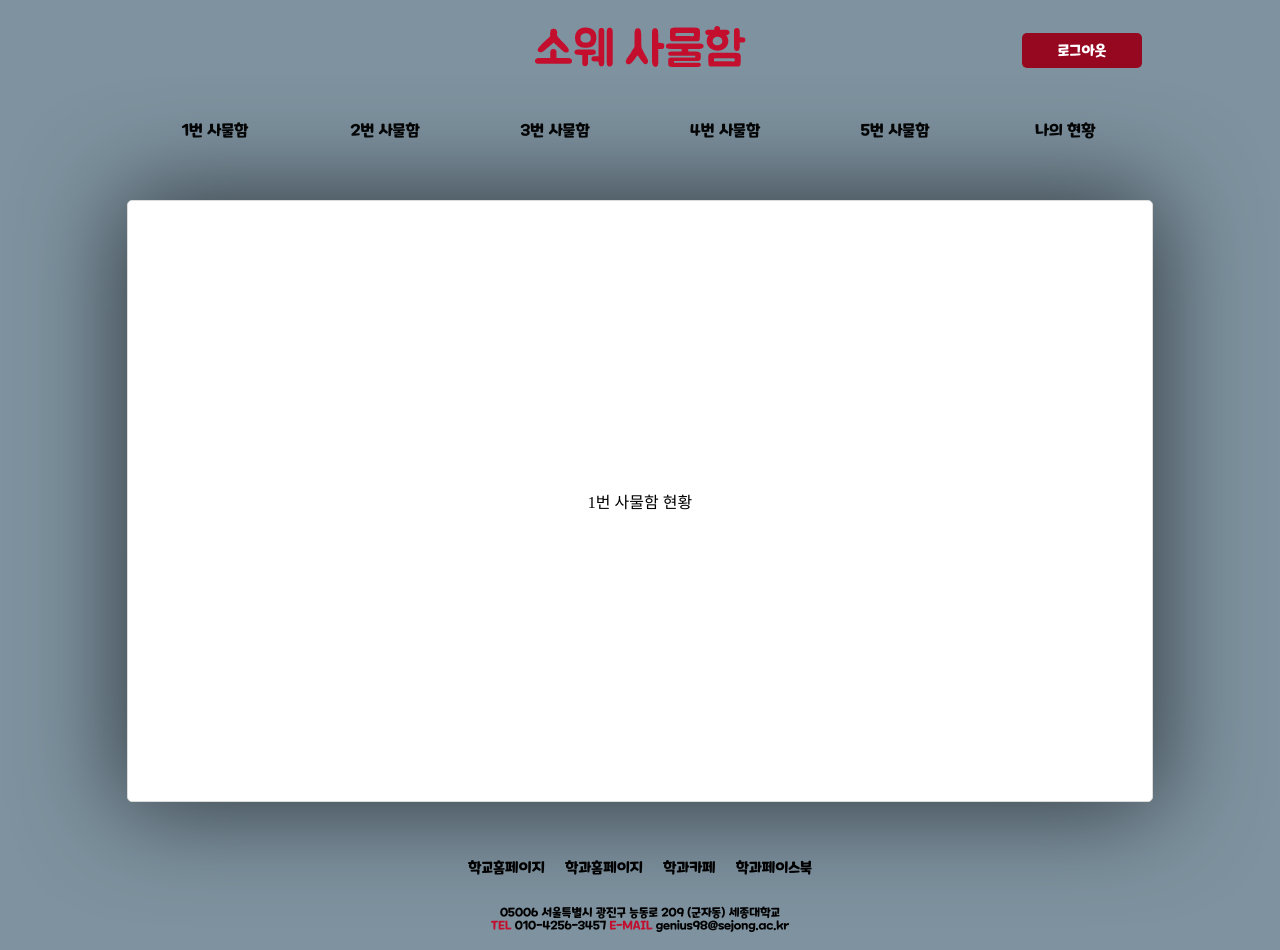
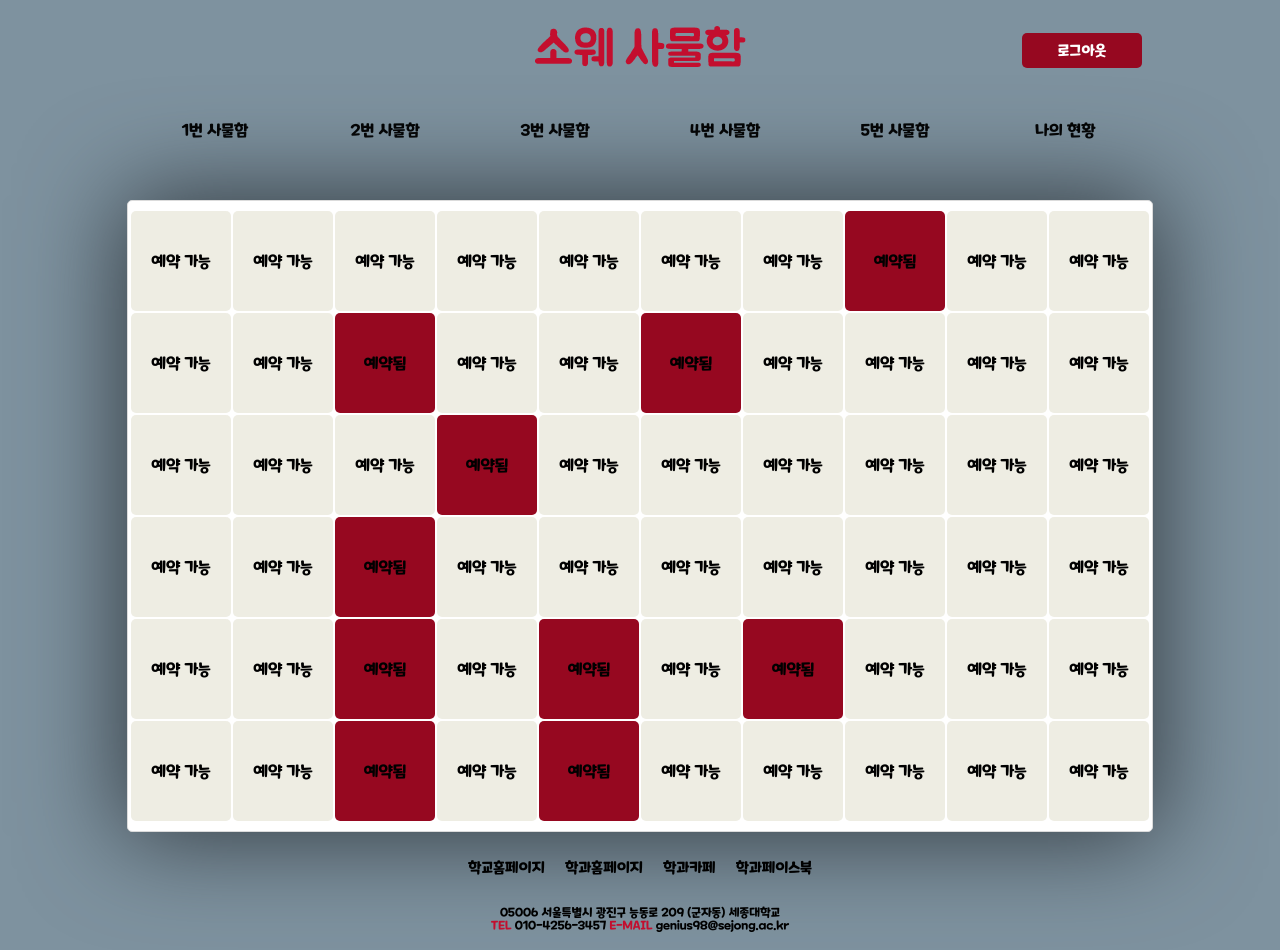
Before and after one commit to sam7073/BR, a React (Create React App) app: page /BR/C1 in a window 1280 px wide. Built offline with nearby package versions, Linux system fonts and the light colour scheme; no server answers; sample sign-in values are in the browser's storage.

Commit message:
11/18 almost done

```diff
--- a/src/components/Cabinet1.js
+++ b/src/components/Cabinet1.js
@@ -1,17 +1,29 @@
 import React from "react";
+import Free from "../components/Free";
+import Occupied from "../components/Occupied";
 
 export function Cabinet1() {
   const tmp = [
-    [1, 1, 1, 1, 1, 1, 1, 1, 1, 1],
-    [1, 1, 1, 1, 1, 1, 1, 1, 1, 1],
-    [1, 1, 1, 1, 1, 1, 1, 1, 1, 1],
-    [1, 1, 1, 1, 1, 1, 1, 1, 1, 1],
-    [1, 1, 1, 1, 1, 1, 1, 1, 1, 1],
-    [1, 1, 1, 1, 1, 1, 1, 1, 1, 1],
+    [1, 1, 1, 1, 1, 1, 1, 0, 1, 1],
+    [1, 1, 0, 1, 1, 0, 1, 1, 1, 1],
+    [1, 1, 1, 0, 1, 1, 1, 1, 1, 1],
+    [1, 1, 0, 1, 1, 1, 1, 1, 1, 1],
+    [1, 1, 0, 1, 0, 1, 0, 1, 1, 1],
+    [1, 1, 0, 1, 0, 1, 1, 1, 1, 1],
   ];
-  tmp.map((item) => {
-    console.log(item);
-  });
-  return <div>1번 사물함 현황</div>;
+  return (
+    <div>
+      {tmp.map((items, index1) => {
+        const arr = items.map((item, index2) => {
+          if (item === 1) {
+            return <Free i={index1 + index2} />;
+          } else {
+            return <Occupied />;
+          }
+        });
+        return <div>{arr}</div>;
+      })}
+    </div>
+  );
 }
 export default Cabinet1;
--- a/src/components/Cabinet2.js
+++ b/src/components/Cabinet2.js
@@ -1,7 +1,29 @@
 import React from "react";
+import Free from "../components/Free";
+import Occupied from "../components/Occupied";
 
 export function Cabinet2() {
-  return <div>2번 사물함</div>;
+  const tmp = [
+    [0, 1, 0, 1, 1, 1, 1, 1, 1, 0],
+    [1, 1, 0, 1, 1, 1, 1, 1, 1, 1],
+    [1, 1, 1, 1, 1, 1, 1, 1, 0, 1],
+    [1, 1, 1, 1, 1, 0, 1, 0, 1, 1],
+    [1, 1, 0, 1, 1, 1, 1, 1, 1, 1],
+    [1, 1, 1, 1, 1, 0, 1, 1, 1, 1],
+  ];
+  return (
+    <div>
+      {tmp.map((items, index1) => {
+        const arr = items.map((item, index2) => {
+          if (item === 1) {
+            return <Free i={index1 + index2} />;
+          } else {
+            return <Occupied />;
+          }
+        });
+        return <div>{arr}</div>;
+      })}
+    </div>
+  );
 }
-
 export default Cabinet2;
--- a/src/components/Cabinet3.js
+++ b/src/components/Cabinet3.js
@@ -1,7 +1,29 @@
 import React from "react";
+import Free from "../components/Free";
+import Occupied from "../components/Occupied";
 
 export function Cabinet3() {
-  return <div>3번 사물함</div>;
+  const tmp = [
+    [1, 1, 1, 1, 1, 1, 1, 1, 0, 1],
+    [1, 0, 1, 1, 1, 1, 0, 0, 1, 1],
+    [1, 1, 1, 1, 0, 1, 1, 1, 1, 1],
+    [1, 1, 1, 0, 1, 1, 1, 1, 0, 1],
+    [1, 0, 1, 1, 1, 0, 1, 1, 1, 1],
+    [1, 1, 1, 1, 1, 1, 1, 1, 1, 1],
+  ];
+  return (
+    <div>
+      {tmp.map((items, index1) => {
+        const arr = items.map((item, index2) => {
+          if (item === 1) {
+            return <Free i={index1 + index2} />;
+          } else {
+            return <Occupied />;
+          }
+        });
+        return <div>{arr}</div>;
+      })}
+    </div>
+  );
 }
-
 export default Cabinet3;
--- a/src/components/Cabinet4.js
+++ b/src/components/Cabinet4.js
@@ -1,7 +1,29 @@
 import React from "react";
+import Free from "../components/Free";
+import Occupied from "../components/Occupied";
 
 export function Cabinet4() {
-  return <div>4번 사물함</div>;
+  const tmp = [
+    [1, 1, 1, 0, 1, 1, 1, 1, 1, 1],
+    [1, 0, 1, 1, 1, 1, 1, 0, 1, 0],
+    [1, 1, 1, 1, 0, 1, 1, 1, 0, 1],
+    [1, 1, 1, 0, 1, 1, 1, 0, 1, 1],
+    [1, 1, 1, 1, 1, 1, 1, 1, 0, 1],
+    [1, 1, 1, 1, 1, 1, 1, 1, 1, 1],
+  ];
+  return (
+    <div>
+      {tmp.map((items, index1) => {
+        const arr = items.map((item, index2) => {
+          if (item === 1) {
+            return <Free i={index1 + index2} />;
+          } else {
+            return <Occupied />;
+          }
+        });
+        return <div>{arr}</div>;
+      })}
+    </div>
+  );
 }
-
 export default Cabinet4;
--- a/src/components/Cabinet5.js
+++ b/src/components/Cabinet5.js
@@ -1,7 +1,29 @@
 import React from "react";
+import Free from "../components/Free";
+import Occupied from "../components/Occupied";
 
 export function Cabinet5() {
-  return <div>5번 사물함</div>;
+  const tmp = [
+    [1, 1, 1, 1, 1, 1, 1, 1, 1, 1],
+    [1, 1, 1, 1, 1, 0, 1, 0, 1, 1],
+    [1, 0, 1, 1, 1, 1, 1, 1, 1, 1],
+    [1, 1, 1, 1, 0, 1, 1, 1, 1, 1],
+    [1, 1, 0, 0, 1, 1, 1, 1, 0, 1],
+    [1, 1, 1, 1, 1, 1, 1, 1, 0, 1],
+  ];
+  return (
+    <div>
+      {tmp.map((items, index1) => {
+        const arr = items.map((item, index2) => {
+          if (item === 1) {
+            return <Free i={index1 + index2} />;
+          } else {
+            return <Occupied />;
+          }
+        });
+        return <div>{arr}</div>;
+      })}
+    </div>
+  );
 }
-
 export default Cabinet5;
--- /dev/null
+++ b/src/components/Free.js
@@ -0,0 +1,26 @@
+import React from "react";
+import styled from "styled-components";
+import "../index.css";
+
+const StyledFree = styled.span`
+  width: 100px;
+  height: 100px;
+  background: ${(props) => (props.i % 2 === 0 ? "#EEEDE3" : "#960820")};
+  background: #eeede3;
+
+  display: inline-flex;
+  justify-content: center;
+  align-items: center;
+
+  margin: 1px;
+  border-radius: 5px;
+
+  font-family: Maplestory;
+`;
+
+export function Free(props) {
+  console.log(props.index1);
+  return <StyledFree {...props}>예약 가능</StyledFree>;
+}
+
+export default Free;
--- /dev/null
+++ b/src/components/Occupied.js
@@ -0,0 +1,24 @@
+import React from "react";
+import styled from "styled-components";
+import "../index.css";
+
+const StyledOccupied = styled.span`
+  width: 100px;
+  height: 100px;
+
+  background: #960820;
+  display: inline-flex;
+  justify-content: center;
+  align-items: center;
+
+  margin: 1px;
+  border-radius: 5px;
+
+  font-family: Maplestory;
+`;
+
+export function Occupied(props) {
+  return <StyledOccupied {...props}>예약됨</StyledOccupied>;
+}
+
+export default Occupied;
--- a/src/routes/Choose.js
+++ b/src/routes/Choose.js
@@ -58,7 +58,7 @@ export function Choose() {
           </LogoutButton>
         </LogoLogoutWrapper>
         <Navigation />
-        <Card width="1024px" height="600px">
+        <Card width="1024px" height="630px">
           <Route path="/C1">
             <Cabinet1 />
           </Route>
```
